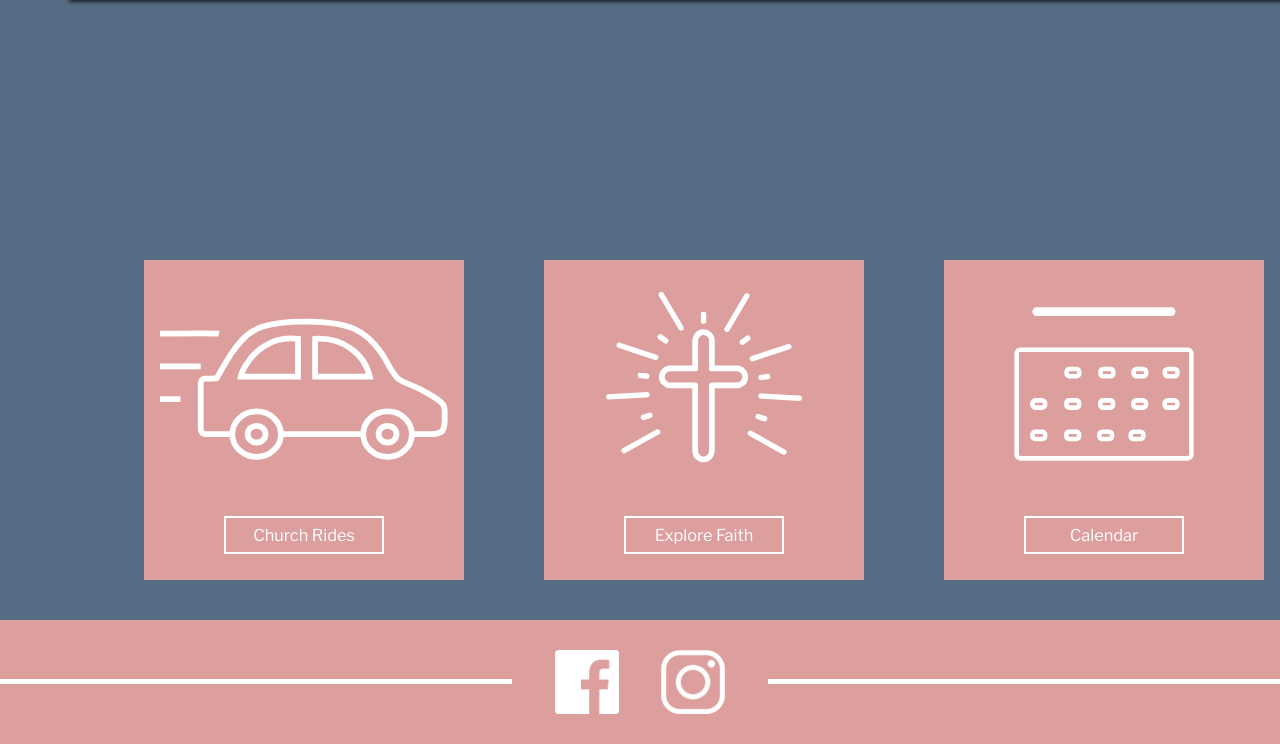
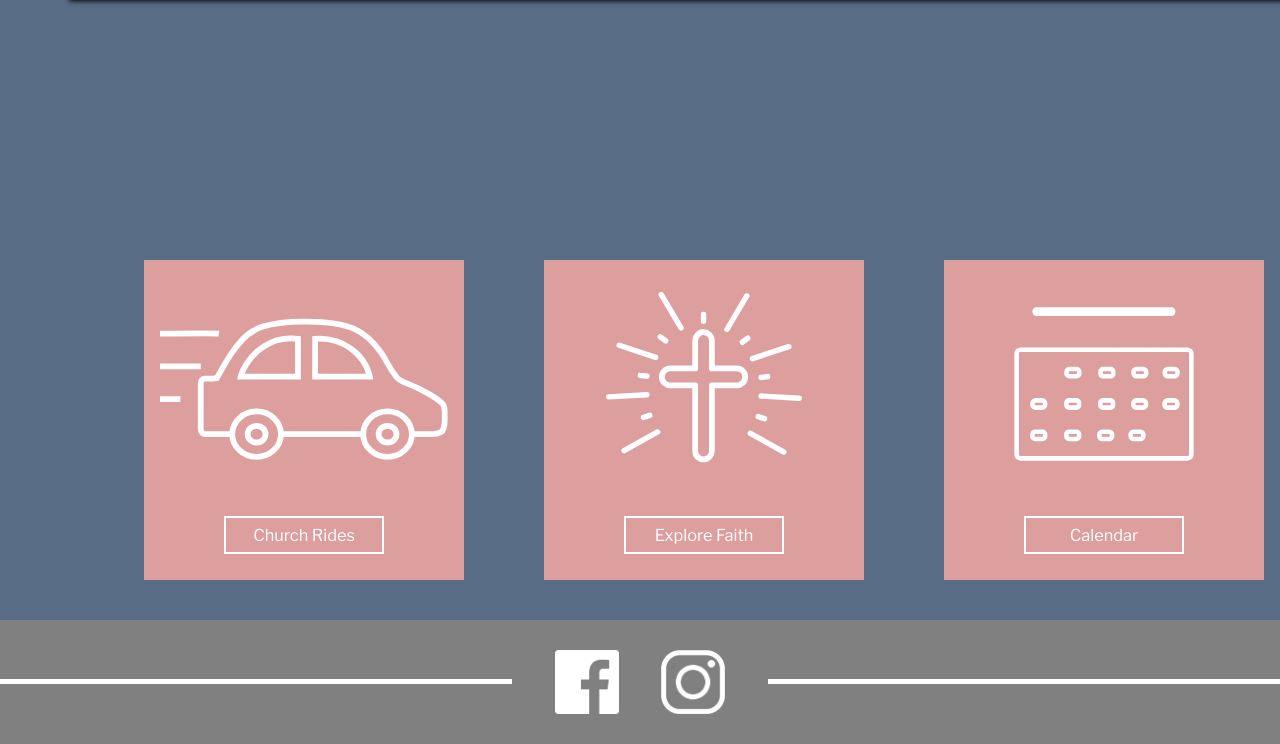
Before and after one commit to timothygan/testinggatsby, a Gatsby site in the folder epic_site/: page / in a window 1280 px wide. Shown: the part 2244-2988 px from the top of the page. Built offline with nearby package versions, Linux system fonts and the light colour scheme; Gatsby itself is replaced by a stand-in of ours.

Commit message:
gray footer

```diff
--- a/epic_site/src/styles/footer.css
+++ b/epic_site/src/styles/footer.css
@@ -1,5 +1,5 @@
 #footer-container {
-  background-color: rgb(220, 159, 158);
+  background-color: gray;
   display: flex;
   align-items: center;
   justify-content: space-between;
```
